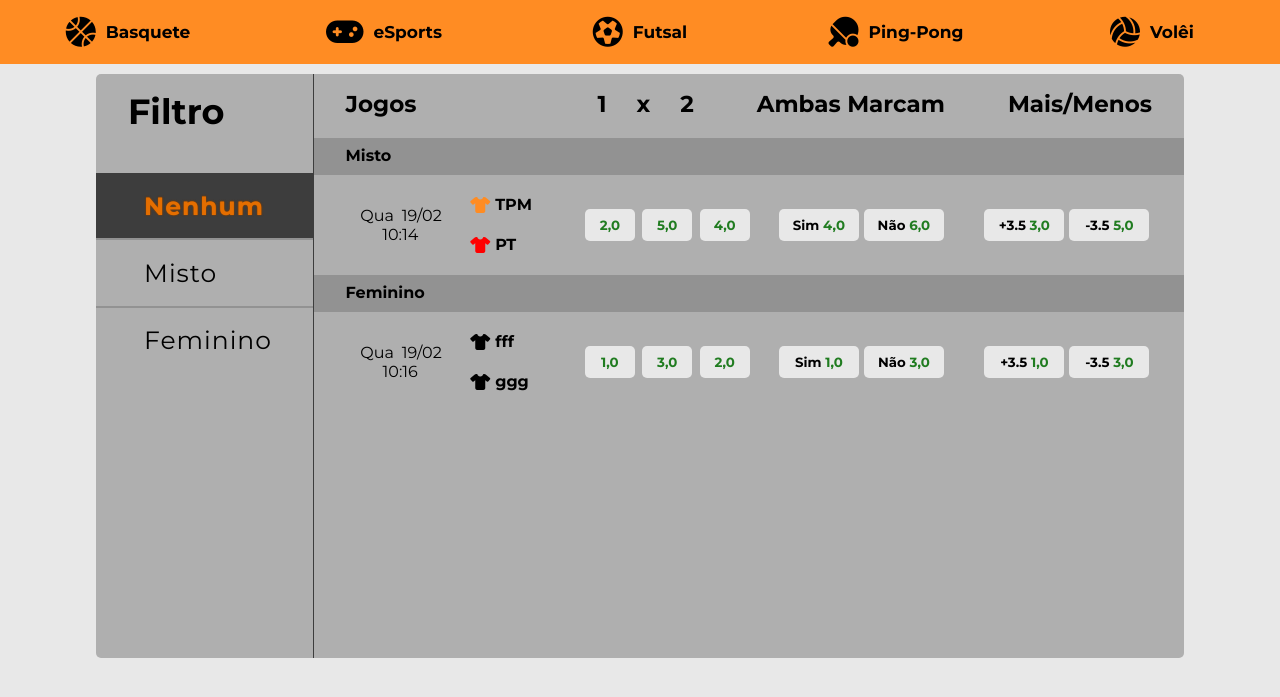
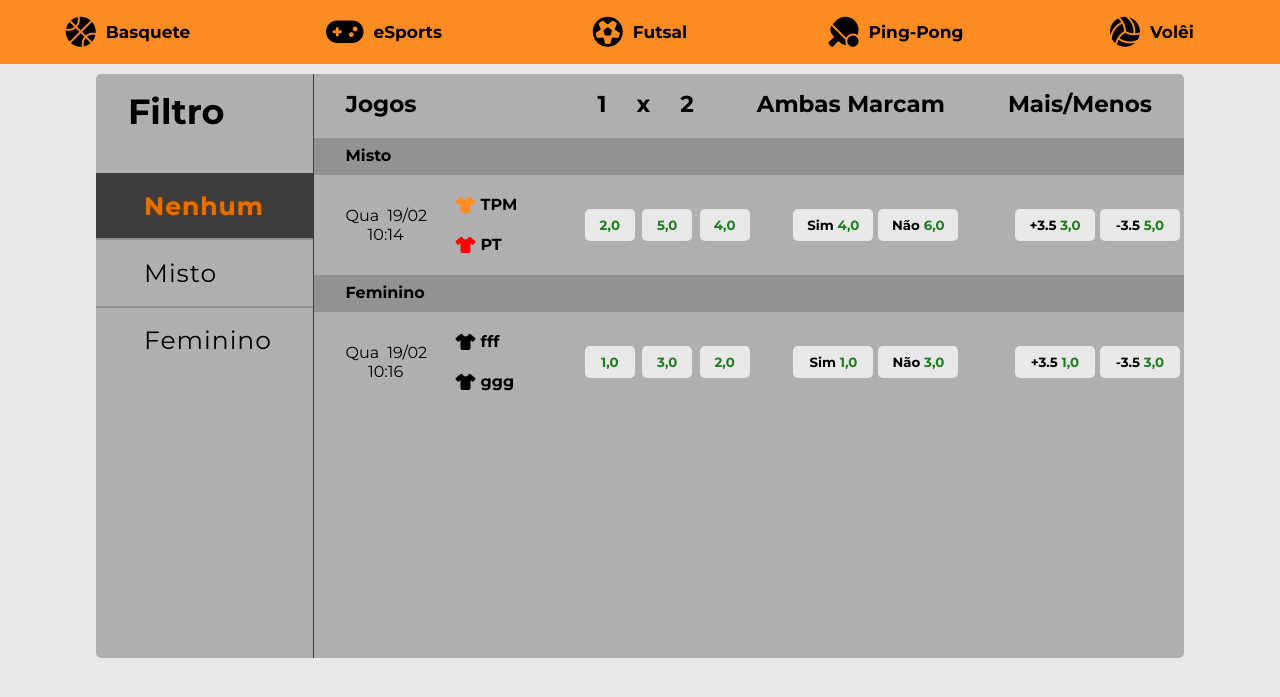
Before and after one commit to R3DINHO/gremioBet, a Django app: page / in a window 1280 px wide. Shown: the part 88-785 px from the top of the page. Run offline with Django 5.2, Linux system fonts and the light colour scheme; data comes from the database, SQL or seed files in the repository; some libraries are stand-ins or nearby versions.

```diff
--- a/apostas/static/css/styles.css
+++ b/apostas/static/css/styles.css
@@ -244,10 +244,9 @@ header .resultado{
 
 .partida-card{
     display: flex;
-    justify-content: start;
-    padding: 0.6rem 1rem 0.6rem 2rem;
+    padding: 0.6rem 0 0.6rem 2rem;
     height: 100px;
-    justify-content: space-around;
+    justify-content: space-between;
 }
 
 
@@ -256,9 +255,9 @@ header .resultado{
     display: flex;
     gap: 30px;
     align-items: center;
-    flex: 0.51;
+    flex: 0.543;
+    justify-content: start;
     min-width: 193px;
-    max-width: 193px;
 }
 
 .dataPartida{
@@ -304,7 +303,7 @@ header .resultado{
 /* ajustar tamanho ambosmarcam */
 
 .ambosMarcam{
-    margin-right: 0.7rem;
+    margin-right: 0.8rem;
 }
 
 /* ... mais/menos */
```
Also changed, not shown: 1 other file.
